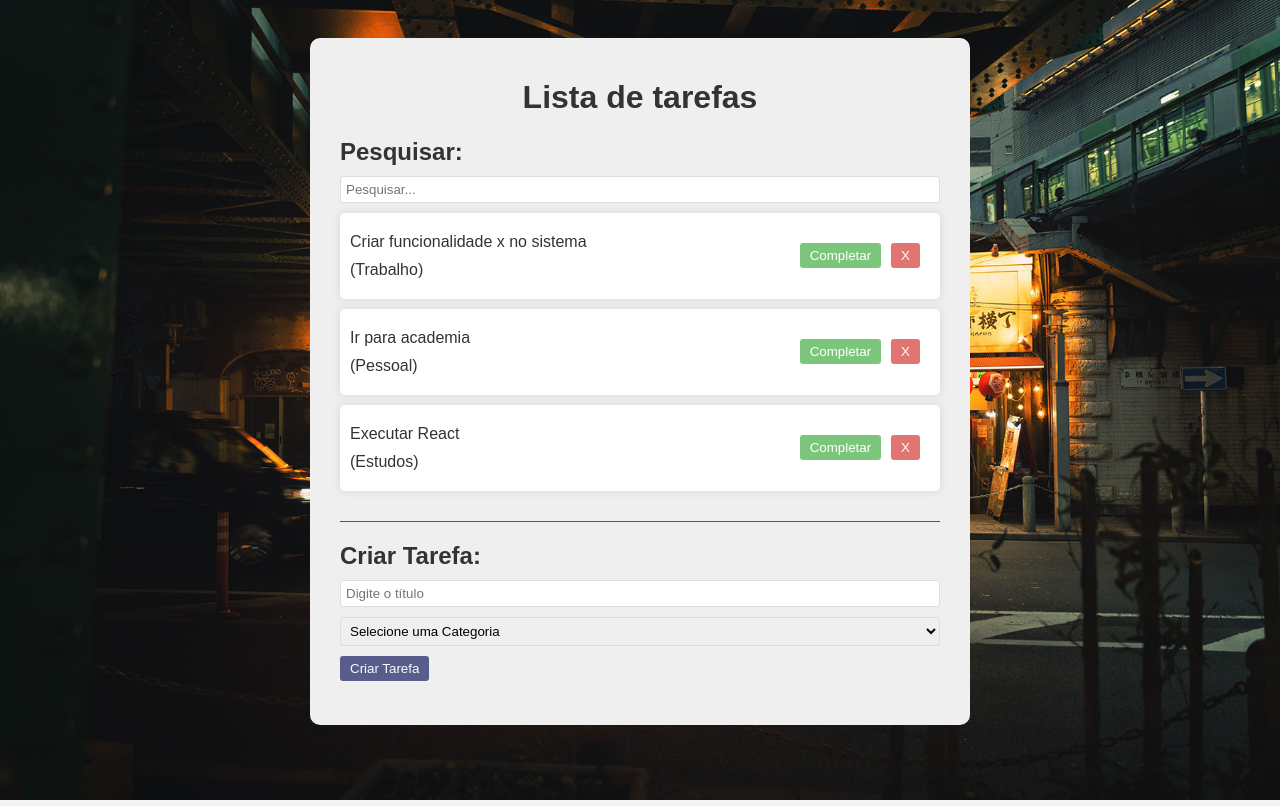
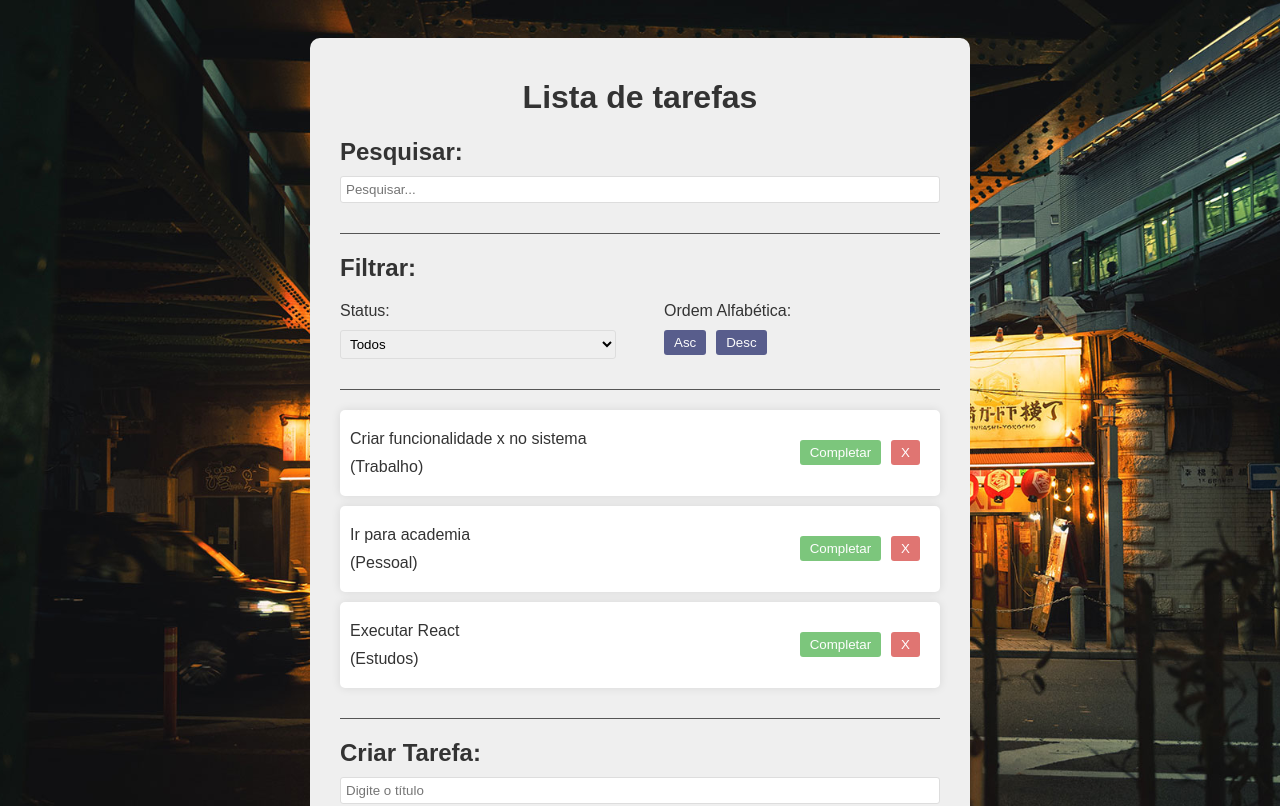
Before and after one commit to daniloroddrigues/react_todo, a React (Vite) app: page / in a window 1280 px wide. Shown: the top 806 px of the page. Built offline with nearby package versions, Linux system fonts and the light colour scheme.

Commit message:
style filter and component Filter

```diff
--- a/src/App.css
+++ b/src/App.css
@@ -85,3 +85,20 @@
   justify-content: space-between;
   align-items: center;
 }
+
+.filter,
+.search {
+  border-bottom: 1px solid #555555;
+  margin-bottom: 20px;
+  padding-bottom: 20px;
+}
+
+.filter-options {
+  display: flex;
+  justify-content: space-between;
+  gap: 3rem;
+}
+
+.filter-options div {
+  flex: 1 1 0;
+}
--- a/src/App.jsx
+++ b/src/App.jsx
@@ -4,6 +4,7 @@
 import TodoForm from "./components/TodoForm";
 import Todo from "./components/Todo";
 import Search from "./components/Search";
+import Filter from "./components/Filter";
 
 function App() {
   // any api
@@ -66,6 +67,7 @@
     <div className="app">
       <h1>Lista de tarefas</h1>
       <Search search={search} setSearch={setSearch} />
+      <Filter />
       <div className="todo-list">
         {todos
           .filter((todo) =>
--- /dev/null
+++ b/src/components/Filter.jsx
@@ -0,0 +1,24 @@
+const Filter = () => {
+  return (
+    <div className="filter">
+      <h2>Filtrar:</h2>
+      <div className="filter-options">
+        <div>
+          <p>Status:</p>
+          <select>
+            <option value="All">Todos</option>
+            <option value="Completed">Completas</option>
+            <option value="Incomplete">Incompletas</option>
+          </select>
+        </div>
+        <div>
+          <p>Ordem Alfabética:</p>
+          <button>Asc</button>
+          <button>Desc</button>
+        </div>
+      </div>
+    </div>
+  );
+};
+
+export default Filter;
```
